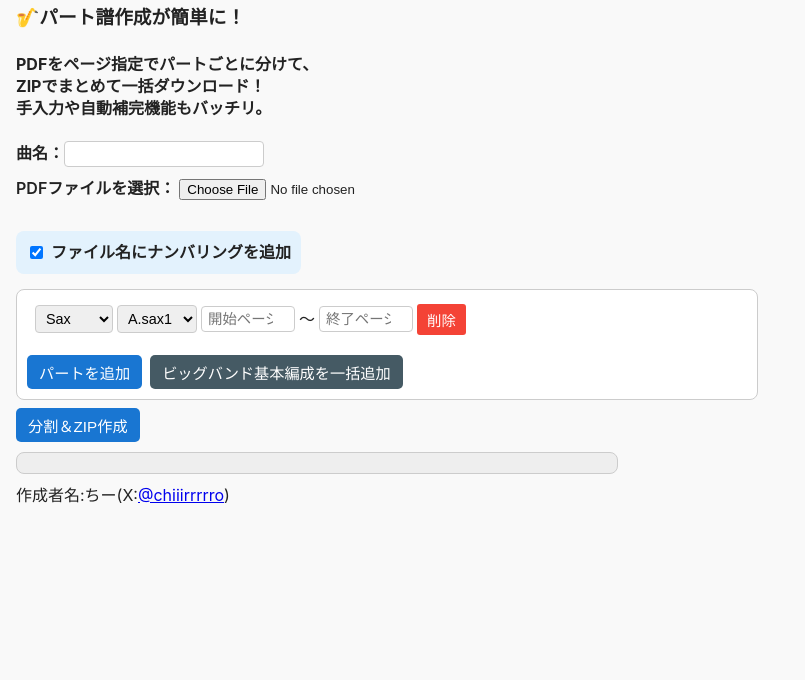
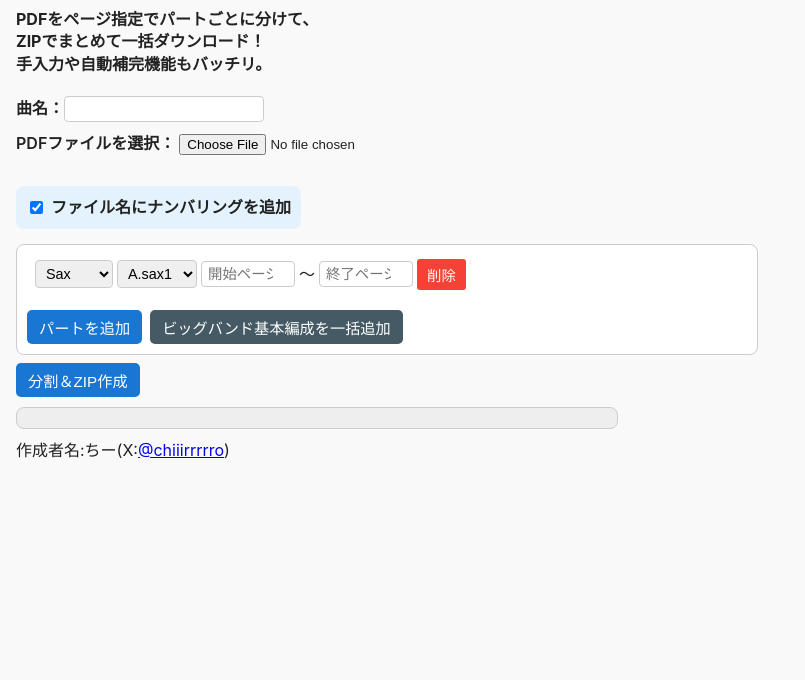
Before and after one commit to chiiirrrrro/PDF-tools, a plain HTML site: page splitter/index.html in a window 1280 px wide. Shown: the part 120-800 px from the top of the page, without its empty margins (0-805 px from the left). Drawn offline with nearby package versions, Linux system fonts and the light colour scheme.

Commit message:
Update index.html

```diff
--- a/splitter/index.html
+++ b/splitter/index.html
@@ -17,7 +17,6 @@
     <a href="../img-to-pdf/index.html">画像→PDF</a>
   </nav>
   <h1>PDF分割＆ZIP作成</h1>
-  <h3>🎷パート譜作成が簡単に！</h3>
   <h4>PDFをページ指定でパートごとに分けて、<br>
     ZIPでまとめて一括ダウンロード！<br>
     手入力や自動補完機能もバッチリ。</h4>
```
